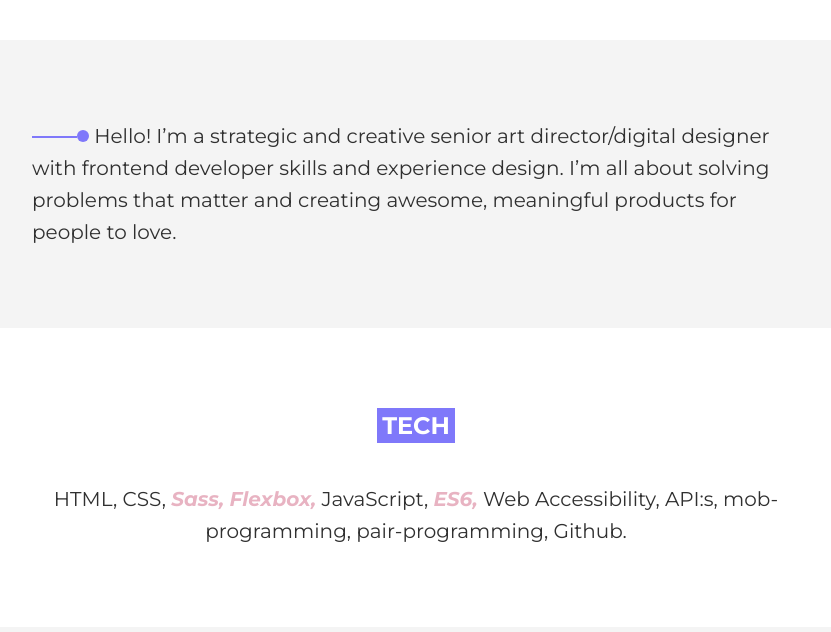
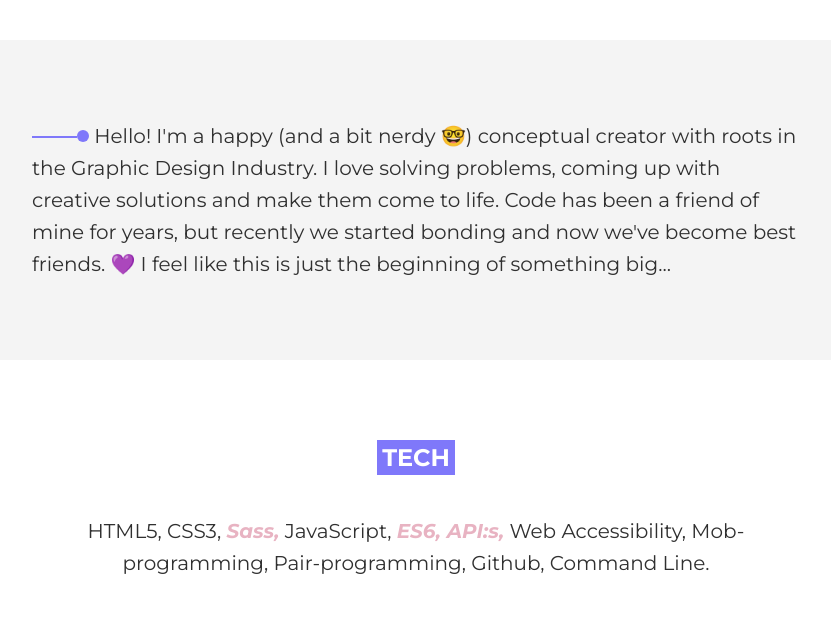
Before and after one commit to karinnordkvist/Technigo-7-24-Portfolio, a plain HTML site: page index.html in a window 1280 px wide. Shown: the part 320-952 px from the top of the page, without its empty margins (224-1055 px from the left). Drawn offline with Linux system fonts and the light colour scheme.

Commit message:
Added hello-text

```diff
--- a/files/style.scss
+++ b/files/style.scss
@@ -432,6 +432,11 @@ li {
   padding: 5px;
   font-size: 18px;
   font-weight: 400;
+
+  .desktop,
+  a {
+    font-weight: 400;
+  }
 }
 
 @media (max-width: 800px) {
--- a/index.html
+++ b/index.html
@@ -3,14 +3,15 @@
   <head>
     <meta charset="UTF-8" />
     <meta name="viewport" content="width=device-width, initial-scale=1.0" />
+    <meta name="description" content="Portfolio of a Frontend Developer to-be." />
     <meta property="og:title" content="Karin Nordkvist - Frontend Developer/Designer" />
     <meta property="og:description" content="Portfolio of a Frontend Developer to-be." />
-    <meta name="description" content="Portfolio of a Frontend Developer to-be." />
     <meta property="og:url" content="https://karinnordkvist.se/" />
     <meta property="og:site_name" content="Karin Nordkvist Portfolio" />
     <meta property="og:image" content="./images/karin-nordkvist-og-image.jpg" />
     <title>Karin Nordkvist - Frontend Developer</title>
     <link rel="stylesheet" href="./style.css" />
+    <link rel="icon" type="image/png" href="./images/karin.png">
   </head>
   <body>
     <header class="header">
@@ -42,16 +43,15 @@
       alt="Portrait of Karin"
     />
 
-
-    <!-- <img class="hello--img" src="./images/pin-blue.png" alt="Decorative symbol before the text" /> -->
     <!------------------ HELLO ------------------>
     <section class="hello field gray">
       <p class="hello--text">
         <span class="stroke"></span><span class="circle"></span>
-        Hello! I’m a strategic and creative senior art director/digital designer
-        with frontend developer skills and experience design. I’m all about
-        solving problems that matter and creating awesome, meaningful products
-        for people to love.
+        Hello! I'm a happy (and a bit nerdy &#129299;) conceptual creator with roots in the Graphic
+        Design Industry. I love solving problems, coming up with creative solutions and make them
+        come to life. Code has been a friend of mine for years, but recently we started bonding and
+        now we've become best friends. &#128156; I feel like this is just the beginning of something
+        big...
       </p>
     </section>
 
@@ -59,8 +59,9 @@
     <section class="tech field">
       <h2 class="heading">Tech</h2>
       <p class="tech--text">
-        HTML, CSS, <span class="bold-italic pink">Sass,</span> <span class="bold-italic pink">Flexbox,</span> JavaScript, <span class="bold-italic pink">ES6,</span> Web Accessibility, API:s, mob-programming,
-        pair-programming, Github.
+        HTML5, CSS3, <span class="bold-italic pink">Sass,</span> JavaScript,
+        <span class="bold-italic pink">ES6, API:s,</span> Web Accessibility, Mob-programming,
+        Pair-programming, Github, Command Line.
       </p>
     </section>
 
```
Also changed, not shown: style.css, 1 other file.
